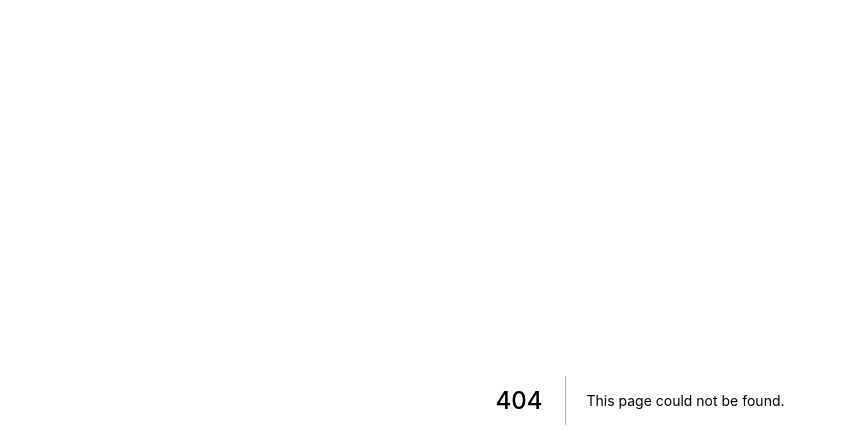
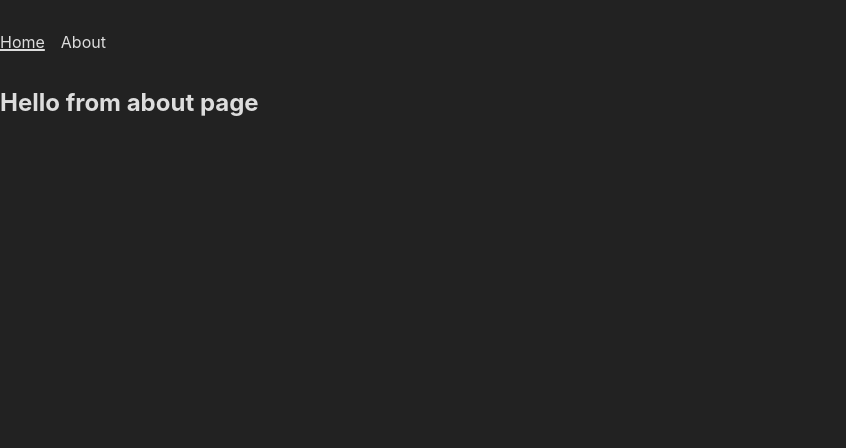
Before and after one commit to DiegoSousaSilva/next-site, a Next.js app: page /about in a window 1280 px wide. Before the commit this address had no page. Shown: the top 448 px of the page, without its empty margins (0-846 px from the left). Built offline with nearby package versions, Linux system fonts and the light colour scheme.

Commit message:
Criando rotas estaticas : About Page

```diff
--- a/components/Footer/index.tsx
+++ b/components/Footer/index.tsx
@@ -1,15 +1,15 @@
 import React from 'react'
 
-import { Container, A } from './styles';
+import { Container, Link } from './styles';
 
 const Footer: React.FC = () => {
   return (
     <Container>
-        <A
+        <Link
           href="https://github.com/DiegoSousaSilva"
           target="_blank"
         >
-          Powered by Diego dev</A>
+          Powered by Diego dev</Link>
     </Container>
   );
 };
--- a/components/Footer/styles.ts
+++ b/components/Footer/styles.ts
@@ -10,7 +10,7 @@ export const Container = styled.div`
   justify-content: center;
   align-items: center;
 `;
-export const A = styled.a`
+export const Link = styled.a`
   display: flex;
   justify-content: center;
   align-items: center;
--- a/components/Navigation/styles.ts
+++ b/components/Navigation/styles.ts
@@ -13,10 +13,8 @@ export const List = styled.ul`
 export const Nav = styled.a`
   text-decoration: underline 2px;
 
-  & :hover{
-    text-decoration: underline dotted 2px;
-  }
-  & :focus{
+  & :hover :focus{
+    cursor: pointer;
     text-decoration: underline dotted 2px;
   }
 `;
--- /dev/null
+++ b/pages/about.tsx
@@ -0,0 +1,12 @@
+import Navgation from '@components/Navigation'
+
+export default function About (){
+  return (
+    <>
+      <Navgation/>
+      <header>
+        <h2>Hello from about page</h2>
+      </header>
+    </>
+  )
+}
--- a/pages/api/hello.js
+++ /dev/null
@@ -1,6 +0,0 @@
-// Next.js API route support: https://nextjs.org/docs/api-routes/introduction
-
-export default (req, res) => {
-  res.statusCode = 200
-  res.json({ name: 'John Doe' })
-}
```
